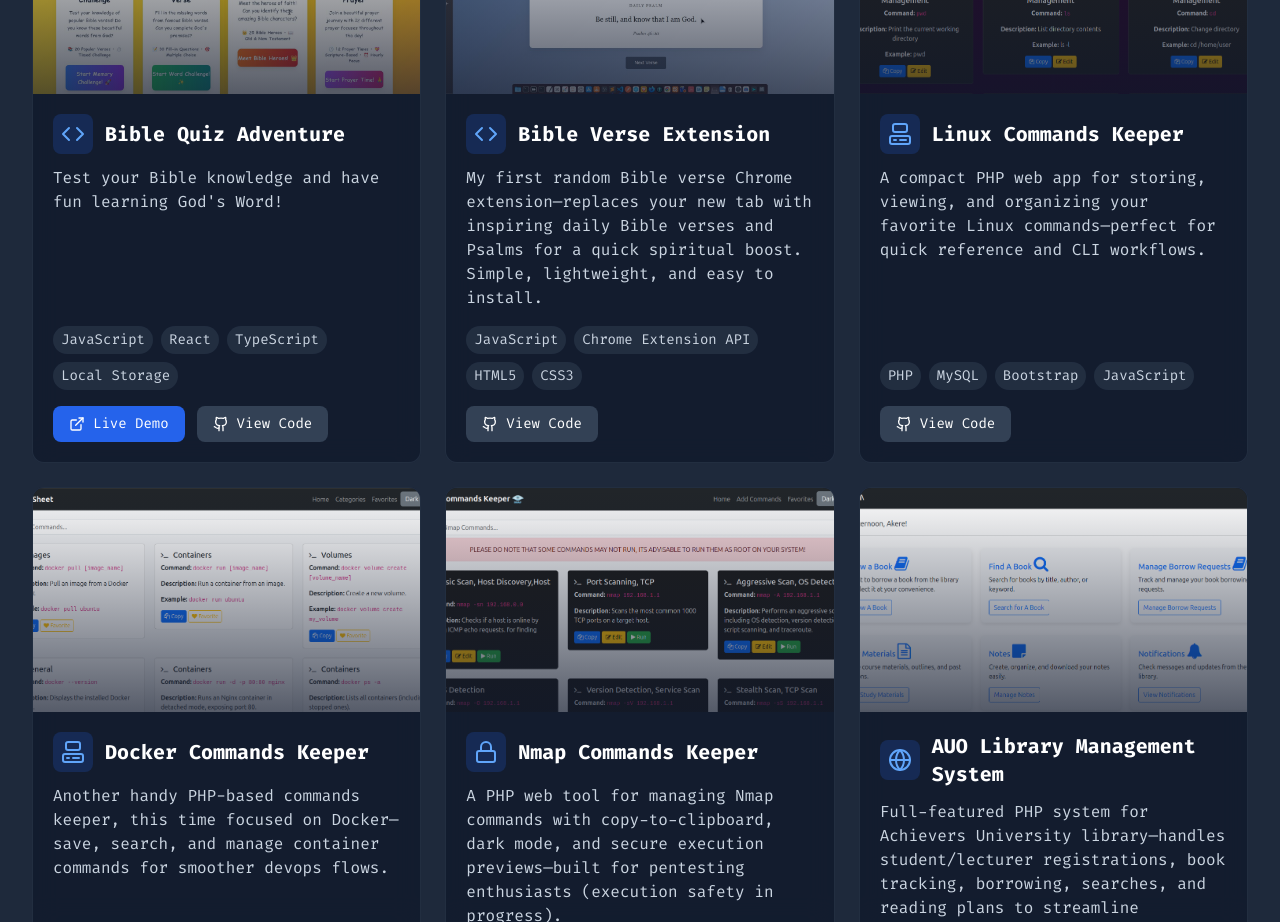
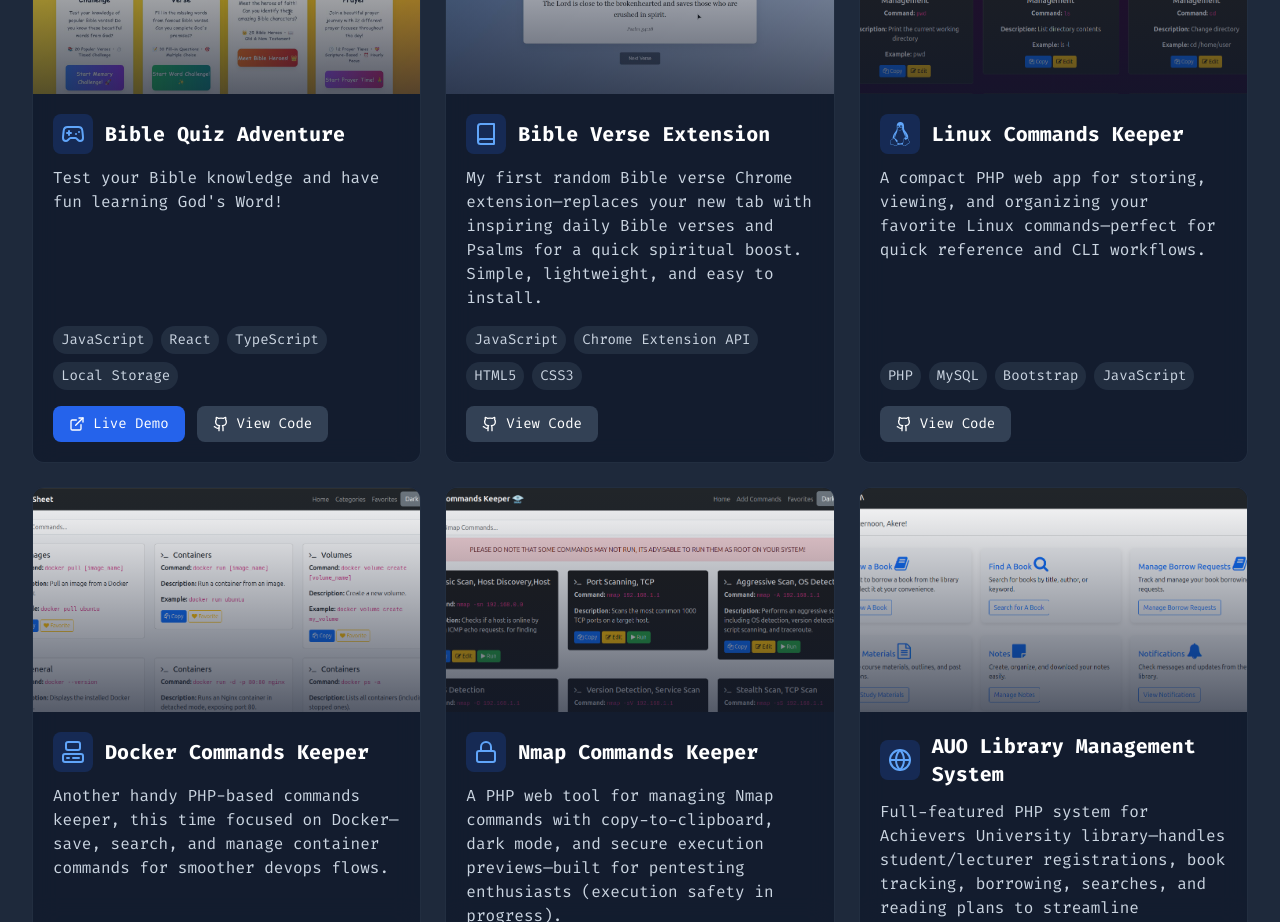
Before and after one commit to tejHacks/portfolio-latest, a React (Vite) app: page / in a window 1280 px wide. Shown: the part 6220-7142 px from the top of the page. Built offline with nearby package versions, Linux system fonts and the light colour scheme.

Commit message:
Lazy ass pushed again in like 6b time in one day

```diff
--- a/src/components/Projects.tsx
+++ b/src/components/Projects.tsx
@@ -1,5 +1,5 @@
 import {  FaLaughWink, } from 'react-icons/fa';
-import { ExternalLink,ComputerIcon, Github,SpeakerIcon,Smartphone, Brain, Stethoscope, Mic, Code, Palette, Timer, Calculator, Lock, Globe } from 'lucide-react';
+import { ExternalLink,ComputerIcon, Github,SpeakerIcon,Smartphone, Brain, Stethoscope,Book,Gamepad2Icon, Mic, Code, Palette, Timer, Calculator, Lock, Globe } from 'lucide-react';
 
 import Image1 from '../assets/mark-dart.jpg';
 import Image2 from '../assets/palindrome.png';
@@ -26,6 +26,7 @@ import Image20 from '../assets/color-pallete.png';  // For Color Palette Generat
 import Image21 from '../assets/nmap.png';  // For Nmap Commands Keeper
 import Image22 from '../assets/bible-game.jpg';  // For Nmap Commands Keeper
 import Image23 from '../assets/mobile-app.jpeg';  // For Nmap Commands Keeper
+import { FaLinux } from 'react-icons/fa6';
 
 
 const Projects = () => {
@@ -125,7 +126,7 @@ const Projects = () => {
       image: Image22,
       liveDemo: "https://bible-quiz-game-blombone.netlify.app/",
       github: "https://github.com/tejHacks/bible-game",
-      icon: <Code className="w-6 h-6" />
+      icon: <Gamepad2Icon className="w-6 h-6" />
     },
         {
     title: "Bible Verse Extension",
@@ -134,7 +135,7 @@ const Projects = () => {
     image: Image13,
     liveDemo: null,  // No live link for extensions; could add a demo video URL if you have one
     github: "https://github.com/tejHacks/random-bible-verse-extension",
-    icon: <Code className="w-6 h-6" />  // Using Code icon since it's dev-focused; swap to SpeakerIcon if you want audio vibes
+    icon: <Book className="w-6 h-6" />  // Using Code icon since it's dev-focused; swap to SpeakerIcon if you want audio vibes
   },
   {
     title: "Linux Commands Keeper",
@@ -143,7 +144,7 @@ const Projects = () => {
     image: Image14,
     liveDemo: null,
     github: "https://github.com/tejHacks/linux-commands-keeper",
-    icon: <ComputerIcon className="w-6 h-6" />
+    icon: <FaLinux className="w-6 h-6" />
   },
   {
     title: "Docker Commands Keeper",
```
Also changed, not shown: src/assets/bible.jpg.
